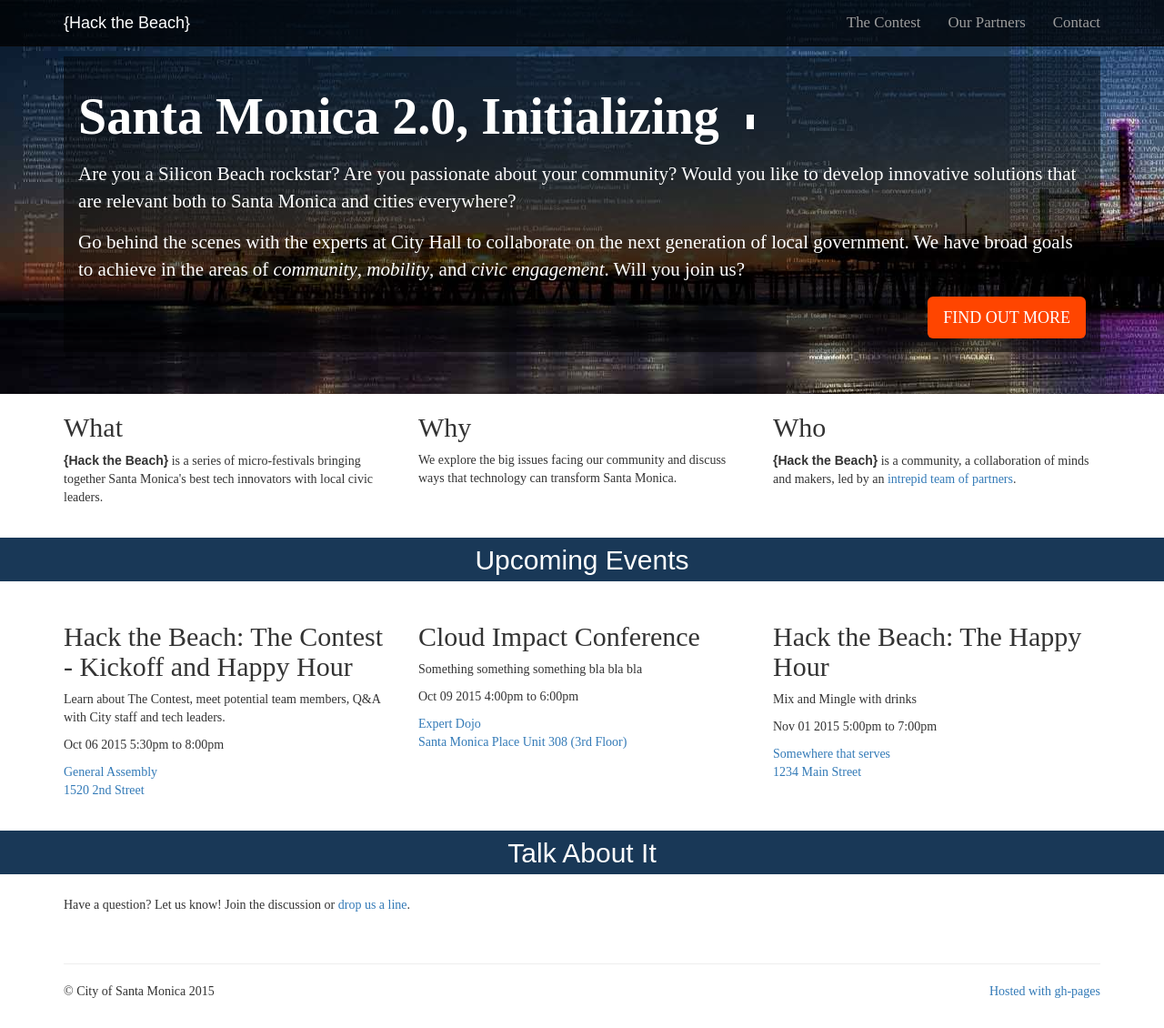
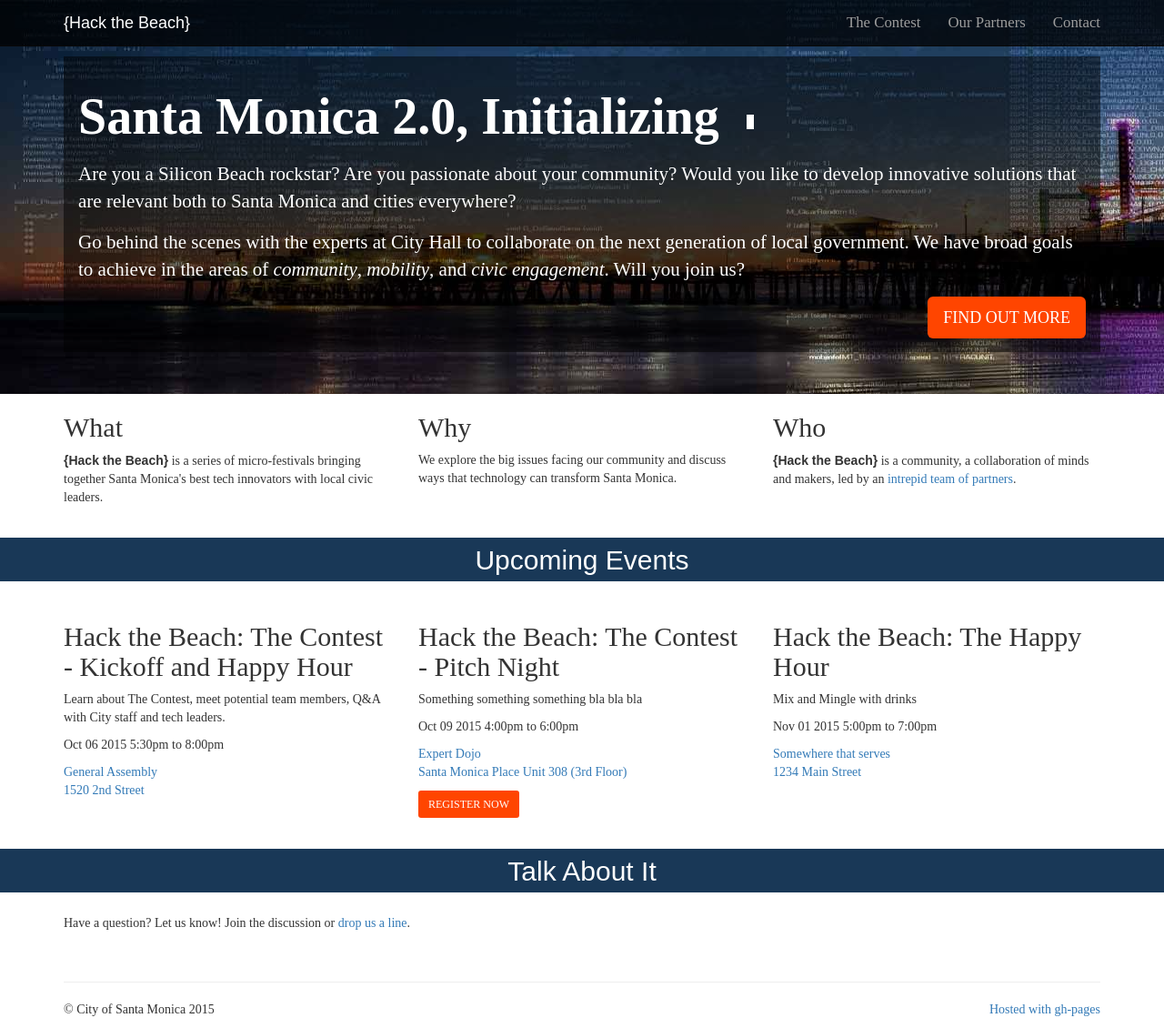
Before and after one commit to CityofSantaMonica/hackthebeach, a Jekyll site: the page built from index.html, in a window 1280 px wide and 1130 px high. Shown: the whole window at 91% size. Built offline with Jekyll 4.4.1, drawn with Linux system fonts in a browser that asks for light colours; nearby versions of some CDN libraries; comment, search, counter and statistics services are not loaded.

Commit message:
optional signup button in event details

```diff
--- a/_data/events.yaml
+++ b/_data/events.yaml
@@ -3,19 +3,18 @@
   start: 5:30pm
   end: 8:00pm
   description: Learn about The Contest, meet potential team members, Q&A with City staff and tech leaders.
-  signup: https://www.google.com
   location:
      name: General Assembly
      url: https://generalassemb.ly/
      address: 1520 2nd Street
      map: https://www.google.com/maps/place/General+Assembly+Los+Angeles
 
-- name: Cloud Impact Conference
+- name: "Hack the Beach: The Contest - Pitch Night"
   date: 2015-10-09
   start: 4:00pm
   end: 6:00pm
   description: Something something something bla bla bla
-  signup: https://www.google.com
+  signup: https://www.eventbrite.com/e/hack-the-beach-the-contest-pitch-night-tickets-18457123754
   location:
     name: Expert Dojo
     url: http://expertdojo.com/
@@ -27,7 +26,6 @@
   start: 5:00pm
   end: 7:00pm
   description: Mix and Mingle with drinks
-  signup: https://www.google.com
   location:
     name: Somewhere that serves
     url: http://yelp.com
--- a/_includes/index/events.html
+++ b/_includes/index/events.html
@@ -10,6 +10,11 @@
     <br />
     <a href="{{ event.location.map }}" target="_blank">{{ event.location.address }}</a>
     </p>
+    {% if event.signup %}
+    <p>
+      {% include templates/button.html text="REGISTER NOW" href=event.signup target="_blank" class="btn-default btn-sm" %}
+    </p>
+    {% endif %}
   </div>
   {% endfor %}
 </div>
--- a/_includes/index/jumbotron.html
+++ b/_includes/index/jumbotron.html
@@ -7,6 +7,6 @@
 
 <div class="clearfix">
   <p class="pull-right">
-    {% include templates/button.html text="FIND OUT MORE" href="/contest/" target="_blank" icon="circle-arrow-right" %}
+    {% include templates/button.html text="FIND OUT MORE" href="/contest/" icon="circle-arrow-right" %}
   </p>
 </div>
```
